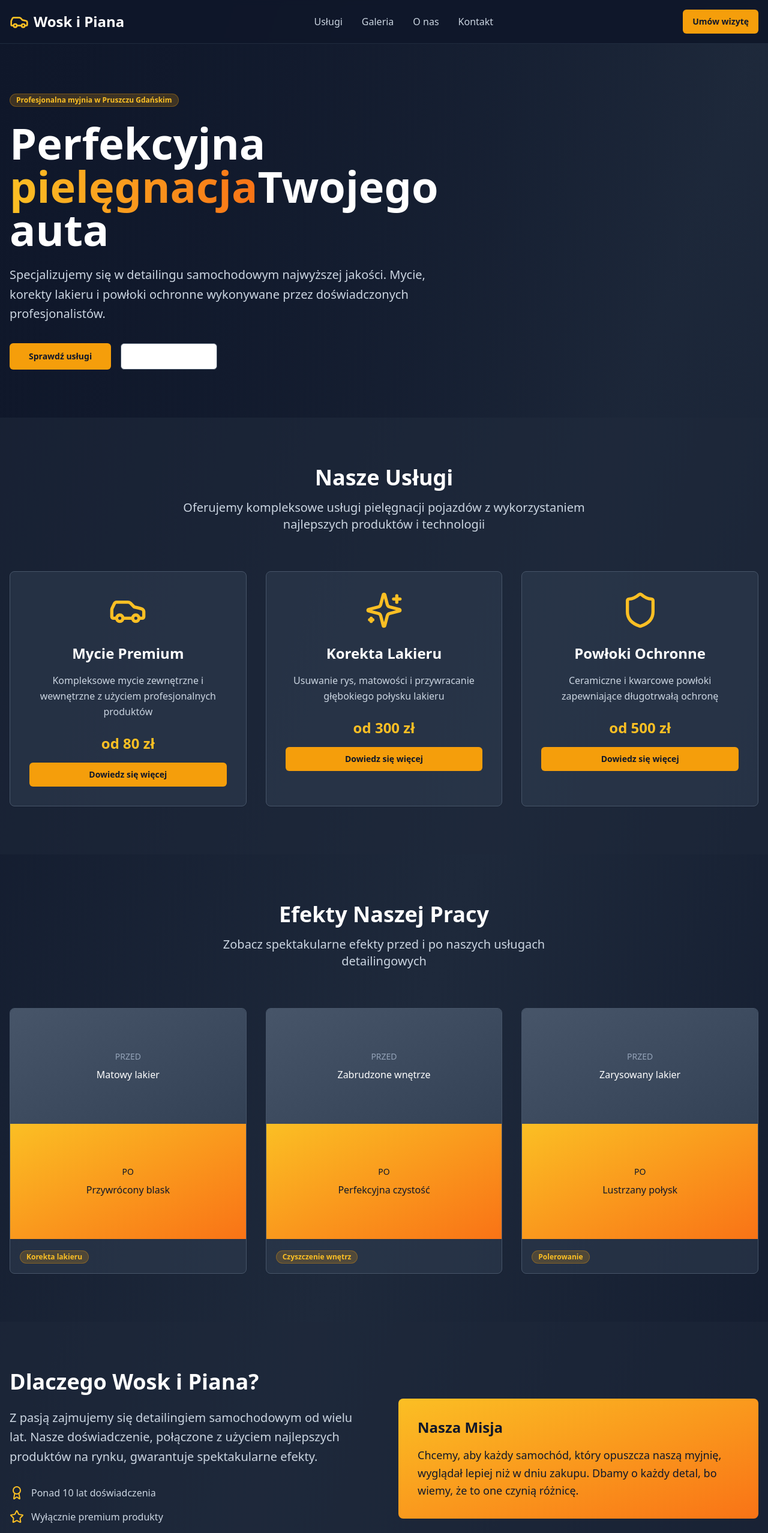
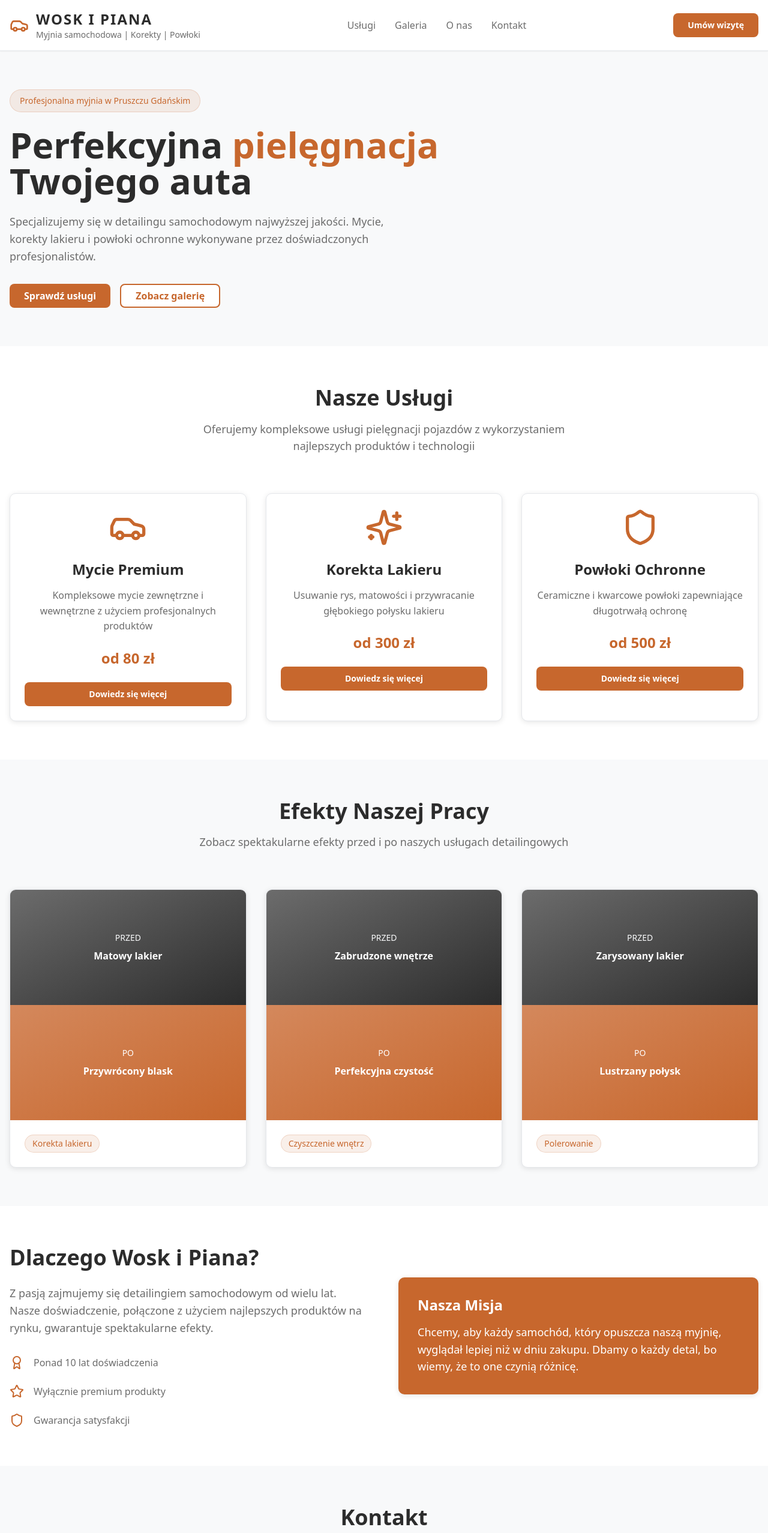
Before and after one commit to Leksing/wosk-i-piana-shine, a React (Vite) app: page / in a window 1280 px wide. Shown: the top 2555 px of the page at 60% size. Built offline with nearby package versions, Linux system fonts and the light colour scheme.

Commit message:
Refactor: Apply style guide to entire site
Apply the provided style guide (colors, typography, spacing, components) to the entire website.

```diff
--- a/src/pages/Index.tsx
+++ b/src/pages/Index.tsx
@@ -33,22 +33,25 @@ const Index = () => {
   ];
 
   return (
-    <div className="min-h-screen bg-gradient-to-br from-slate-900 via-slate-800 to-slate-900">
+    <div className="min-h-screen bg-white font-sans">
       {/* Navigation */}
-      <nav className="sticky top-0 z-50 bg-slate-900/90 backdrop-blur-sm border-b border-slate-700/50">
+      <nav className="sticky top-0 z-50 bg-white border-b border-gray-200 shadow-sm">
         <div className="container mx-auto px-4 py-4">
           <div className="flex items-center justify-between">
-            <div className="flex items-center space-x-2">
-              <Car className="h-8 w-8 text-amber-400" />
-              <span className="text-2xl font-bold text-white">Wosk i Piana</span>
+            <div className="flex items-center space-x-3">
+              <Car className="h-8 w-8 text-[#C7672D]" />
+              <div>
+                <span className="text-2xl font-bold text-[#2C2C2C] tracking-[2px]">WOSK I PIANA</span>
+                <p className="text-sm text-[#6C6C6C]">Myjnia samochodowa | Korekty | Powłoki</p>
+              </div>
             </div>
             <div className="hidden md:flex items-center space-x-8">
-              <a href="#uslugi" className="text-slate-300 hover:text-amber-400 transition-colors">Usługi</a>
-              <a href="#galeria" className="text-slate-300 hover:text-amber-400 transition-colors">Galeria</a>
-              <a href="#o-nas" className="text-slate-300 hover:text-amber-400 transition-colors">O nas</a>
-              <a href="#kontakt" className="text-slate-300 hover:text-amber-400 transition-colors">Kontakt</a>
+              <a href="#uslugi" className="text-[#6C6C6C] hover:text-[#C7672D] transition-colors font-medium">Usługi</a>
+              <a href="#galeria" className="text-[#6C6C6C] hover:text-[#C7672D] transition-colors font-medium">Galeria</a>
+              <a href="#o-nas" className="text-[#6C6C6C] hover:text-[#C7672D] transition-colors font-medium">O nas</a>
+              <a href="#kontakt" className="text-[#6C6C6C] hover:text-[#C7672D] transition-colors font-medium">Kontakt</a>
             </div>
-            <Button className="bg-amber-500 hover:bg-amber-600 text-slate-900 font-semibold">
+            <Button className="bg-[#C7672D] hover:bg-[#A85524] text-white font-bold px-6 py-3 rounded-lg">
               Umów wizytę
             </Button>
           </div>
@@ -56,27 +59,26 @@ const Index = () => {
       </nav>
 
       {/* Hero Section */}
-      <section className="relative py-20 overflow-hidden">
-        <div className="absolute inset-0 bg-gradient-to-r from-slate-900/80 to-transparent"></div>
-        <div className="container mx-auto px-4 relative z-10">
-          <div className="max-w-3xl">
-            <Badge className="mb-6 bg-amber-500/20 text-amber-400 border-amber-500/30">
+      <section className="relative py-16 bg-[#F8F9FA]">
+        <div className="container mx-auto px-4">
+          <div className="max-w-4xl">
+            <Badge className="mb-6 bg-[#C7672D]/10 text-[#C7672D] border-[#C7672D]/20 px-4 py-2 text-sm font-medium">
               Profesjonalna myjnia w Pruszczu Gdańskim
             </Badge>
-            <h1 className="text-5xl md:text-7xl font-bold text-white mb-6 leading-tight">
+            <h1 className="text-5xl md:text-6xl font-bold text-[#2C2C2C] mb-6 leading-[1.2]">
               Perfekcyjna
-              <span className="text-transparent bg-clip-text bg-gradient-to-r from-amber-400 to-orange-500"> pielęgnacja</span>
-              Twojego auta
+              <span className="text-[#C7672D]"> pielęgnacja</span>
+              <br />Twojego auta
             </h1>
-            <p className="text-xl text-slate-300 mb-8 leading-relaxed">
+            <p className="text-lg text-[#6C6C6C] mb-8 leading-[1.6] max-w-2xl">
               Specjalizujemy się w detailingu samochodowym najwyższej jakości.
               Mycie, korekty lakieru i powłoki ochronne wykonywane przez doświadczonych profesjonalistów.
             </p>
             <div className="flex flex-col sm:flex-row gap-4">
-              <Button size="lg" className="bg-amber-500 hover:bg-amber-600 text-slate-900 font-semibold px-8 py-3">
+              <Button className="bg-[#C7672D] hover:bg-[#A85524] text-white font-bold px-6 py-3 rounded-lg text-base">
                 Sprawdź usługi
               </Button>
-              <Button size="lg" variant="outline" className="border-slate-600 text-white hover:bg-slate-800 px-8 py-3">
+              <Button variant="outline" className="border-2 border-[#C7672D] text-[#C7672D] hover:bg-[#C7672D] hover:text-white font-bold px-6 py-3 rounded-lg text-base">
                 Zobacz galerię
               </Button>
             </div>
@@ -85,23 +87,23 @@ const Index = () => {
       </section>
 
       {/* Services Section */}
-      <section id="uslugi" className="py-20 bg-slate-800/50">
+      <section id="uslugi" className="py-16">
         <div className="container mx-auto px-4">
           <div className="text-center mb-16">
-            <h2 className="text-4xl font-bold text-white mb-4">Nasze Usługi</h2>
-            <p className="text-xl text-slate-300 max-w-2xl mx-auto">
+            <h2 className="text-4xl font-bold text-[#2C2C2C] mb-4 leading-[1.2]">Nasze Usługi</h2>
+            <p className="text-lg text-[#6C6C6C] max-w-2xl mx-auto leading-[1.6]">
               Oferujemy kompleksowe usługi pielęgnacji pojazdów z wykorzystaniem najlepszych produktów i technologii
             </p>
           </div>
           <div className="grid md:grid-cols-3 gap-8">
             {services.map((service, index) => (
-              <Card key={index} className="bg-slate-700/50 border-slate-600 hover:bg-slate-700/70 transition-all duration-300 hover:scale-105">
-                <CardContent className="p-8 text-center">
-                  <service.icon className="h-16 w-16 text-amber-400 mx-auto mb-6" />
-                  <h3 className="text-2xl font-bold text-white mb-4">{service.title}</h3>
-                  <p className="text-slate-300 mb-6 leading-relaxed">{service.description}</p>
-                  <div className="text-2xl font-bold text-amber-400 mb-4">{service.price}</div>
-                  <Button className="w-full bg-amber-500 hover:bg-amber-600 text-slate-900 font-semibold">
+              <Card key={index} className="bg-white border border-gray-200 rounded-[10px] shadow-[0_2px_10px_rgba(0,0,0,0.1)] hover:shadow-[0_4px_20px_rgba(0,0,0,0.15)] transition-all duration-300">
+                <CardContent className="p-6 text-center">
+                  <service.icon className="h-16 w-16 text-[#C7672D] mx-auto mb-6" />
+                  <h3 className="text-2xl font-semibold text-[#2C2C2C] mb-4 leading-[1.2]">{service.title}</h3>
+                  <p className="text-base text-[#6C6C6C] mb-6 leading-[1.6]">{service.description}</p>
+                  <div className="text-2xl font-bold text-[#C7672D] mb-6">{service.price}</div>
+                  <Button className="w-full bg-[#C7672D] hover:bg-[#A85524] text-white font-bold py-3 rounded-lg">
                     Dowiedz się więcej
                   </Button>
                 </CardContent>
@@ -112,32 +114,32 @@ const Index = () => {
       </section>
 
       {/* Gallery Section */}
-      <section id="galeria" className="py-20">
+      <section id="galeria" className="py-16 bg-[#F8F9FA]">
         <div className="container mx-auto px-4">
           <div className="text-center mb-16">
-            <h2 className="text-4xl font-bold text-white mb-4">Efekty Naszej Pracy</h2>
-            <p className="text-xl text-slate-300 max-w-2xl mx-auto">
+            <h2 className="text-4xl font-bold text-[#2C2C2C] mb-4 leading-[1.2]">Efekty Naszej Pracy</h2>
+            <p className="text-lg text-[#6C6C6C] max-w-2xl mx-auto leading-[1.6]">
               Zobacz spektakularne efekty przed i po naszych usługach detailingowych
             </p>
           </div>
           <div className="grid md:grid-cols-3 gap-8">
             {gallery.map((item, index) => (
-              <Card key={index} className="bg-slate-700/50 border-slate-600 overflow-hidden hover:scale-105 transition-transform duration-300">
+              <Card key={index} className="bg-white border border-gray-200 rounded-[10px] shadow-[0_2px_10px_rgba(0,0,0,0.1)] overflow-hidden hover:shadow-[0_4px_20px_rgba(0,0,0,0.15)] transition-all duration-300">
                 <CardContent className="p-0">
-                  <div className="relative h-48 bg-gradient-to-br from-slate-600 to-slate-700 flex items-center justify-center">
+                  <div className="relative h-48 bg-gradient-to-br from-[#6C6C6C] to-[#2C2C2C] flex items-center justify-center">
                     <div className="text-center">
-                      <p className="text-slate-400 text-sm mb-2">PRZED</p>
-                      <p className="text-white font-medium">{item.before}</p>
+                      <p className="text-[#F8F9FA] text-sm mb-2 font-medium">PRZED</p>
+                      <p className="text-white font-semibold">{item.before}</p>
                     </div>
                   </div>
-                  <div className="relative h-48 bg-gradient-to-br from-amber-400 to-orange-500 flex items-center justify-center">
+                  <div className="relative h-48 bg-gradient-to-br from-[#D4885C] to-[#C7672D] flex items-center justify-center">
                     <div className="text-center">
-                      <p className="text-slate-900 text-sm mb-2">PO</p>
-                      <p className="text-slate-900 font-medium">{item.after}</p>
+                      <p className="text-white text-sm mb-2 font-medium">PO</p>
+                      <p className="text-white font-semibold">{item.after}</p>
                     </div>
                   </div>
-                  <div className="p-4">
-                    <Badge className="bg-amber-500/20 text-amber-400 border-amber-500/30">
+                  <div className="p-6">
+                    <Badge className="bg-[#C7672D]/10 text-[#C7672D] border-[#C7672D]/20 px-3 py-1 text-sm font-medium">
                       {item.category}
                     </Badge>
                   </div>
@@ -149,78 +151,80 @@ const Index = () => {
       </section>
 
       {/* About Section */}
-      <section id="o-nas" className="py-20 bg-slate-800/50">
+      <section id="o-nas" className="py-16">
         <div className="container mx-auto px-4">
           <div className="grid lg:grid-cols-2 gap-12 items-center">
             <div>
-              <h2 className="text-4xl font-bold text-white mb-6">Dlaczego Wosk i Piana?</h2>
-              <p className="text-xl text-slate-300 mb-8 leading-relaxed">
+              <h2 className="text-4xl font-bold text-[#2C2C2C] mb-6 leading-[1.2]">Dlaczego Wosk i Piana?</h2>
+              <p className="text-lg text-[#6C6C6C] mb-8 leading-[1.6]">
                 Z pasją zajmujemy się detailingiem samochodowym od wielu lat. Nasze doświadczenie,
                 połączone z użyciem najlepszych produktów na rynku, gwarantuje spektakularne efekty.
               </p>
-              <div className="space-y-4">
-                <div className="flex items-center space-x-3">
-                  <Award className="h-6 w-6 text-amber-400" />
-                  <span className="text-slate-300">Ponad 10 lat doświadczenia</span>
+              <div className="space-y-6">
+                <div className="flex items-center space-x-4">
+                  <Award className="h-6 w-6 text-[#C7672D]" />
+                  <span className="text-[#6C6C6C] text-base">Ponad 10 lat doświadczenia</span>
                 </div>
-                <div className="flex items-center space-x-3">
-                  <Star className="h-6 w-6 text-amber-400" />
-                  <span className="text-slate-300">Wyłącznie premium produkty</span>
+                <div className="flex items-center space-x-4">
+                  <Star className="h-6 w-6 text-[#C7672D]" />
+                  <span className="text-[#6C6C6C] text-base">Wyłącznie premium produkty</span>
                 </div>
-                <div className="flex items-center space-x-3">
-                  <Shield className="h-6 w-6 text-amber-400" />
-                  <span className="text-slate-300">Gwarancja satysfakcji</span>
+                <div className="flex items-center space-x-4">
+                  <Shield className="h-6 w-6 text-[#C7672D]" />
+                  <span className="text-[#6C6C6C] text-base">Gwarancja satysfakcji</span>
                 </div>
               </div>
             </div>
             <div className="relative">
-              <div className="bg-gradient-to-br from-amber-400 to-orange-500 rounded-lg p-8 text-slate-900">
-                <h3 className="text-2xl font-bold mb-4">Nasza Misja</h3>
-                <p className="text-lg leading-relaxed">
-                  Chcemy, aby każdy samochód, który opuszcza naszą myjnię, wyglądał lepiej niż w dniu zakupu.
-                  Dbamy o każdy detal, bo wiemy, że to one czynią różnicę.
-                </p>
-              </div>
+              <Card className="bg-[#C7672D] border-none rounded-[10px] shadow-[0_2px_10px_rgba(0,0,0,0.1)]">
+                <CardContent className="p-8 text-white">
+                  <h3 className="text-2xl font-bold mb-4 leading-[1.2]">Nasza Misja</h3>
+                  <p className="text-lg leading-[1.6]">
+                    Chcemy, aby każdy samochód, który opuszcza naszą myjnię, wyglądał lepiej niż w dniu zakupu.
+                    Dbamy o każdy detal, bo wiemy, że to one czynią różnicę.
+                  </p>
+                </CardContent>
+              </Card>
             </div>
           </div>
         </div>
       </section>
 
       {/* Contact Section */}
-      <section id="kontakt" className="py-20">
+      <section id="kontakt" className="py-16 bg-[#F8F9FA]">
         <div className="container mx-auto px-4">
           <div className="text-center mb-16">
-            <h2 className="text-4xl font-bold text-white mb-4">Kontakt</h2>
-            <p className="text-xl text-slate-300">Skontaktuj się z nami i umów wizytę</p>
+            <h2 className="text-4xl font-bold text-[#2C2C2C] mb-4 leading-[1.2]">Kontakt</h2>
+            <p className="text-lg text-[#6C6C6C]">Skontaktuj się z nami i umów wizytę</p>
           </div>
           <div className="grid lg:grid-cols-2 gap-12">
             <div className="space-y-8">
               <div className="flex items-start space-x-4">
-                <MapPin className="h-6 w-6 text-amber-400 mt-1" />
+                <MapPin className="h-6 w-6 text-[#C7672D] mt-1" />
                 <div>
-                  <h3 className="text-xl font-semibold text-white mb-2">Adres</h3>
-                  <p className="text-slate-300">Pruszcz Gdański<br />ul. Przykładowa 123</p>
+                  <h3 className="text-xl font-semibold text-[#2C2C2C] mb-2">Adres</h3>
+                  <p className="text-[#6C6C6C] leading-[1.6]">Pruszcz Gdański<br />ul. Przykładowa 123</p>
                 </div>
               </div>
               <div className="flex items-start space-x-4">
-                <Phone className="h-6 w-6 text-amber-400 mt-1" />
+                <Phone className="h-6 w-6 text-[#C7672D] mt-1" />
                 <div>
-                  <h3 className="text-xl font-semibold text-white mb-2">Telefon</h3>
-                  <p className="text-slate-300">+48 123 456 789</p>
+                  <h3 className="text-xl font-semibold text-[#2C2C2C] mb-2">Telefon</h3>
+                  <p className="text-[#6C6C6C]">+48 123 456 789</p>
                 </div>
               </div>
               <div className="flex items-start space-x-4">
-                <Mail className="h-6 w-6 text-amber-400 mt-1" />
+                <Mail className="h-6 w-6 text-[#C7672D] mt-1" />
                 <div>
-                  <h3 className="text-xl font-semibold text-white mb-2">Email</h3>
-                  <p className="text-slate-300">kontakt@woskipiana.pl</p>
+                  <h3 className="text-xl font-semibold text-[#2C2C2C] mb-2">Email</h3>
+                  <p className="text-[#6C6C6C]">kontakt@woskipiana.pl</p>
                 </div>
               </div>
               <div className="flex items-start space-x-4">
-                <Clock className="h-6 w-6 text-amber-400 mt-1" />
+                <Clock className="h-6 w-6 text-[#C7672D] mt-1" />
                 <div>
-                  <h3 className="text-xl font-semibold text-white mb-2">Godziny otwarcia</h3>
-                  <p className="text-slate-300">
+                  <h3 className="text-xl font-semibold text-[#2C2C2C] mb-2">Godziny otwarcia</h3>
+                  <p className="text-[#6C6C6C] leading-[1.6]">
                     Pon-Pt: 8:00 - 18:00<br />
                     Sob: 9:00 - 15:00<br />
                     Ndz: Zamknięte
@@ -228,29 +232,29 @@ const Index = () => {
                 </div>
               </div>
             </div>
-            <Card className="bg-slate-700/50 border-slate-600">
+            <Card className="bg-white border border-[#D4885C] rounded-[10px] shadow-[0_2px_10px_rgba(0,0,0,0.1)]">
               <CardContent className="p-8">
-                <h3 className="text-2xl font-bold text-white mb-6">Umów wizytę</h3>
-                <form className="space-y-4">
+                <h3 className="text-2xl font-bold text-[#2C2C2C] mb-6 leading-[1.2]">Umów wizytę</h3>
+                <form className="space-y-6">
                   <div>
-                    <label className="block text-slate-300 mb-2">Imię i nazwisko</label>
+                    <label className="block text-[#2C2C2C] mb-2 font-medium">Imię i nazwisko</label>
                     <input
                       type="text"
-                      className="w-full p-3 bg-slate-600 border border-slate-500 rounded-lg text-white focus:border-amber-400 focus:outline-none"
+                      className="w-full p-3 bg-white border border-[#D4885C] rounded-lg text-[#2C2C2C] focus:border-[#C7672D] focus:outline-none"
                       placeholder="Jan Kowalski"
                     />
                   </div>
                   <div>
-                    <label className="block text-slate-300 mb-2">Telefon</label>
+                    <label className="block text-[#2C2C2C] mb-2 font-medium">Telefon</label>
                     <input
                       type="tel"
-                      className="w-full p-3 bg-slate-600 border border-slate-500 rounded-lg text-white focus:border-amber-400 focus:outline-none"
+                      className="w-full p-3 bg-white border border-[#D4885C] rounded-lg text-[#2C2C2C] focus:border-[#C7672D] focus:outline-none"
                       placeholder="+48 123 456 789"
                     />
                   </div>
                   <div>
-                    <label className="block text-slate-300 mb-2">Rodzaj usługi</label>
-                    <select className="w-full p-3 bg-slate-600 border border-slate-500 rounded-lg text-white focus:border-amber-400 focus:outline-none">
+                    <label className="block text-[#2C2C2C] mb-2 font-medium">Rodzaj usługi</label>
+                    <select className="w-full p-3 bg-white border border-[#D4885C] rounded-lg text-[#2C2C2C] focus:border-[#C7672D] focus:outline-none">
                       <option>Mycie Premium</option>
                       <option>Korekta lakieru</option>
                       <option>Powłoki ochronne</option>
@@ -258,14 +262,14 @@ const Index = () => {
                     </select>
                   </div>
                   <div>
-                    <label className="block text-slate-300 mb-2">Wiadomość</label>
+                    <label className="block text-[#2C2C2C] mb-2 font-medium">Wiadomość</label>
                     <textarea
                       rows={4}
-                      className="w-full p-3 bg-slate-600 border border-slate-500 rounded-lg text-white focus:border-amber-400 focus:outline-none"
+                      className="w-full p-3 bg-white border border-[#D4885C] rounded-lg text-[#2C2C2C] focus:border-[#C7672D] focus:outline-none"
                       placeholder="Dodatkowe informacje..."
                     ></textarea>
                   </div>
-                  <Button className="w-full bg-amber-500 hover:bg-amber-600 text-slate-900 font-semibold py-3">
+                  <Button className="w-full bg-[#C7672D] hover:bg-[#A85524] text-white font-bold py-3 rounded-lg">
                     Wyślij zapytanie
                   </Button>
                 </form>
@@ -276,14 +280,17 @@ const Index = () => {
       </section>
 
       {/* Footer */}
-      <footer className="bg-slate-900 py-12 border-t border-slate-700">
+      <footer className="bg-[#2C2C2C] py-12">
         <div className="container mx-auto px-4">
           <div className="flex flex-col md:flex-row items-center justify-between">
-            <div className="flex items-center space-x-2 mb-4 md:mb-0">
-              <Car className="h-8 w-8 text-amber-400" />
-              <span className="text-2xl font-bold text-white">Wosk i Piana</span>
+            <div className="flex items-center space-x-3 mb-4 md:mb-0">
+              <Car className="h-8 w-8 text-[#C7672D]" />
+              <div>
+                <span className="text-2xl font-bold text-white tracking-[2px]">WOSK I PIANA</span>
+                <p className="text-sm text-[#6C6C6C]">Myjnia samochodowa | Korekty | Powłoki</p>
+              </div>
             </div>
-            <p className="text-slate-400 text-center md:text-right">
+            <p className="text-[#6C6C6C] text-center md:text-right leading-[1.6]">
               © 2024 Wosk i Piana. Wszystkie prawa zastrzeżone.<br />
               Profesjonalna myjnia samochodowa w Pruszczu Gdańskim
             </p>
```
